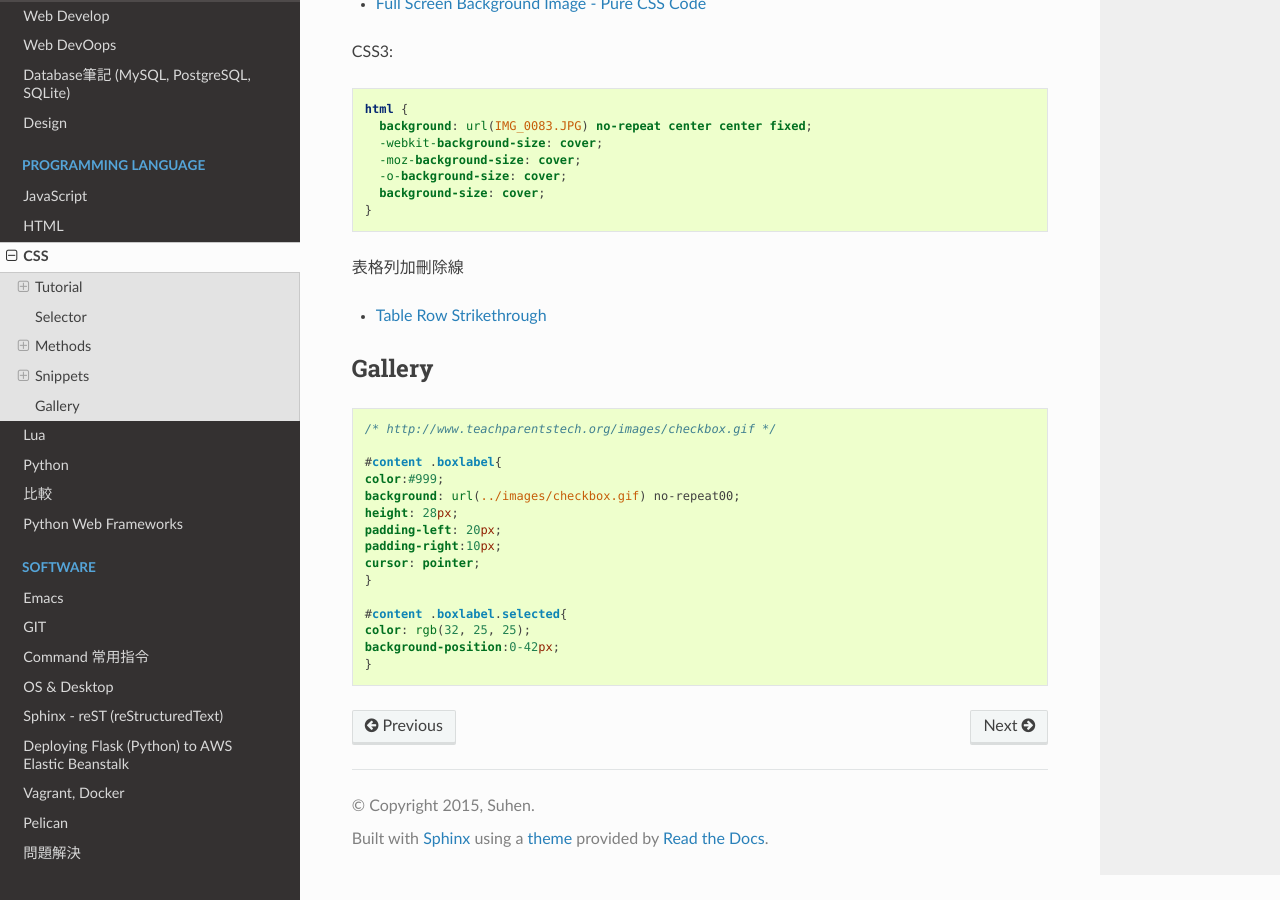
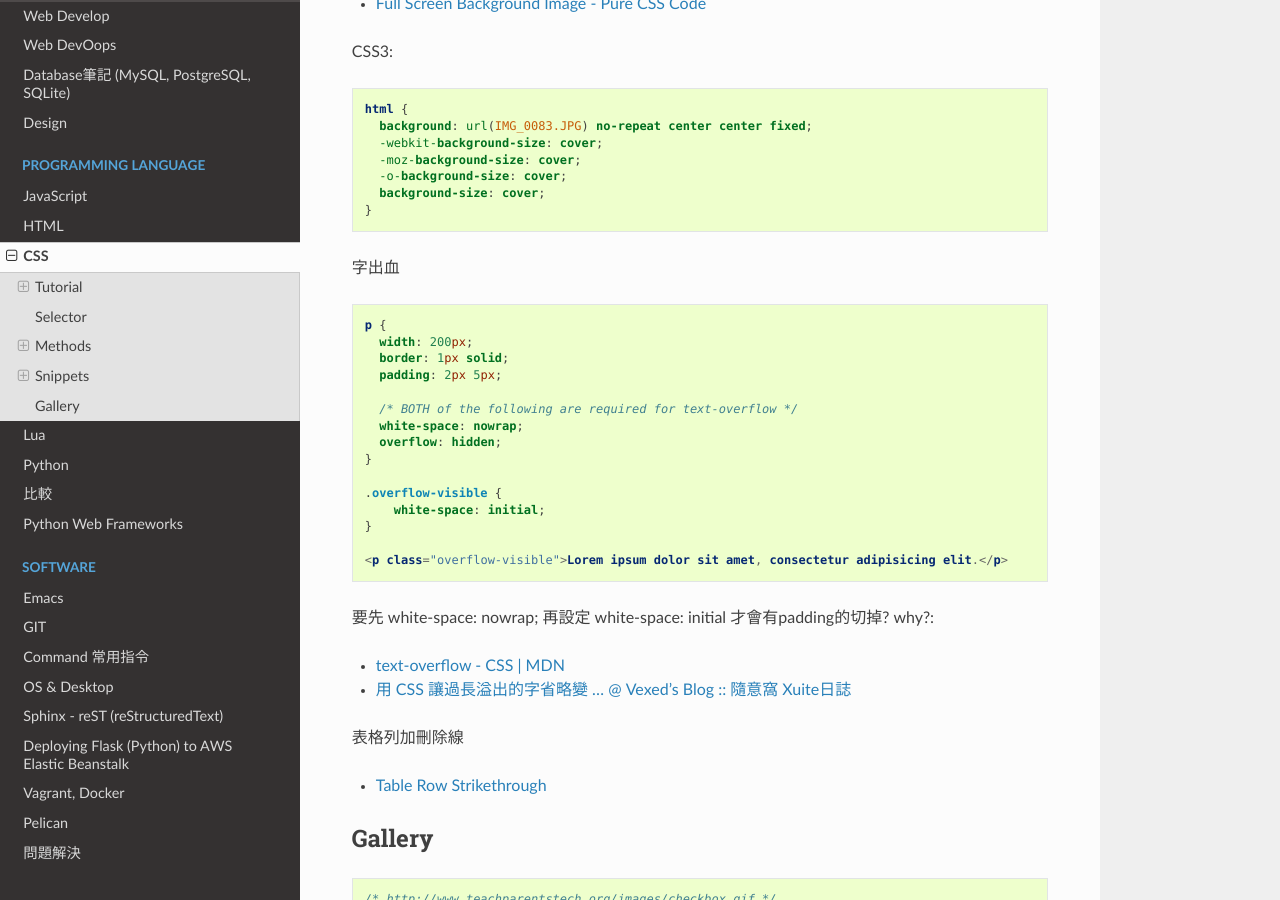
Before and after one commit to moogoo78/comp.suhen.org, a Sphinx documentation site: the page built from docs/source/css.rst, in a window 1280 px wide and 900 px high, scrolled down 3374 px. Built offline with Sphinx 7.4.7 and the Read the Docs theme 2.0.0, drawn with Linux system fonts in a browser that asks for light colours.

Commit message:
edited source; git push

```diff
--- a/docs/source/command_line.rst
+++ b/docs/source/command_line.rst
@@ -82,6 +82,10 @@ more
   $ find * -mtime -1; # 找出一天內的檔案
   $ find * -mtime -1 -exec mv {} PATH/TO/TARGET \; # 找出, 並搬
   # mtime: 更動, -n n天內, +n n天以上, atime: 存取 (access), ctime: 修改 (change)
+
+** 取出檔案的某幾行**
+
+  sed -n 144827,144878p access.log
 
 
 **改檔名**
--- a/docs/source/css.rst
+++ b/docs/source/css.rst
@@ -174,6 +174,32 @@ CSS3:
     }
 
 
+字出血
+
+.. code-block:: css
+
+   p {
+     width: 200px;
+     border: 1px solid;
+     padding: 2px 5px;
+
+     /* BOTH of the following are required for text-overflow */
+     white-space: nowrap;
+     overflow: hidden;
+   }
+
+   .overflow-visible {
+       white-space: initial;
+   }
+
+   <p class="overflow-visible">Lorem ipsum dolor sit amet, consectetur adipisicing elit.</p>
+
+要先 white-space: nowrap; 再設定 white-space: initial 才會有padding的切掉? why?:
+
+* `text-overflow - CSS | MDN <https://developer.mozilla.org/zh-TW/docs/Web/CSS/text-overflow>`__
+* `用 CSS 讓過長溢出的字省略變 ... @ Vexed's Blog :: 隨意窩 Xuite日誌 <http://blog.xuite.net/vexed/tech/22596484-用+CSS+讓過長溢出的字省略變+...>`__
+
+
 表格列加刪除線
 
 * `Table Row Strikethrough <http://codepen.io/nericksx/pen/CKjbe>`__
--- a/docs/source/python.rst
+++ b/docs/source/python.rst
@@ -62,7 +62,8 @@ parse出每個sql欄位
   # (1, 'The Three Little Pigs', '三隻小豬', 350, '這是有關於三隻...', 28, 16000, 'en', 280, ''),
   m = re.match(r'\((\d+), \'(.*)\', \'(.*)\', (\d+), \'(.*)\', (\d+), (\d+), \'(.*)\', (\d+), \'(.*)\'\)', i)
 
-`7.2. re — Regular expression operations — Python v2.7.6 documentation <http://docs.python.org/2/library/re.html#search-vs-match>`__
+* `7.2. re — Regular expression operations — Python v2.7.6 documentation <http://docs.python.org/2/library/re.html#search-vs-match>`__
+* `Regular Expressions Are Nothing to Fear – Doug Hellmann <https://doughellmann.com/blog/2017/02/13/regular-expressions-are-nothing-to-fear/>`__ 好範例
 
 list compension
 ~~~~~~~~~~~~~~~~~~~~~~~
```
